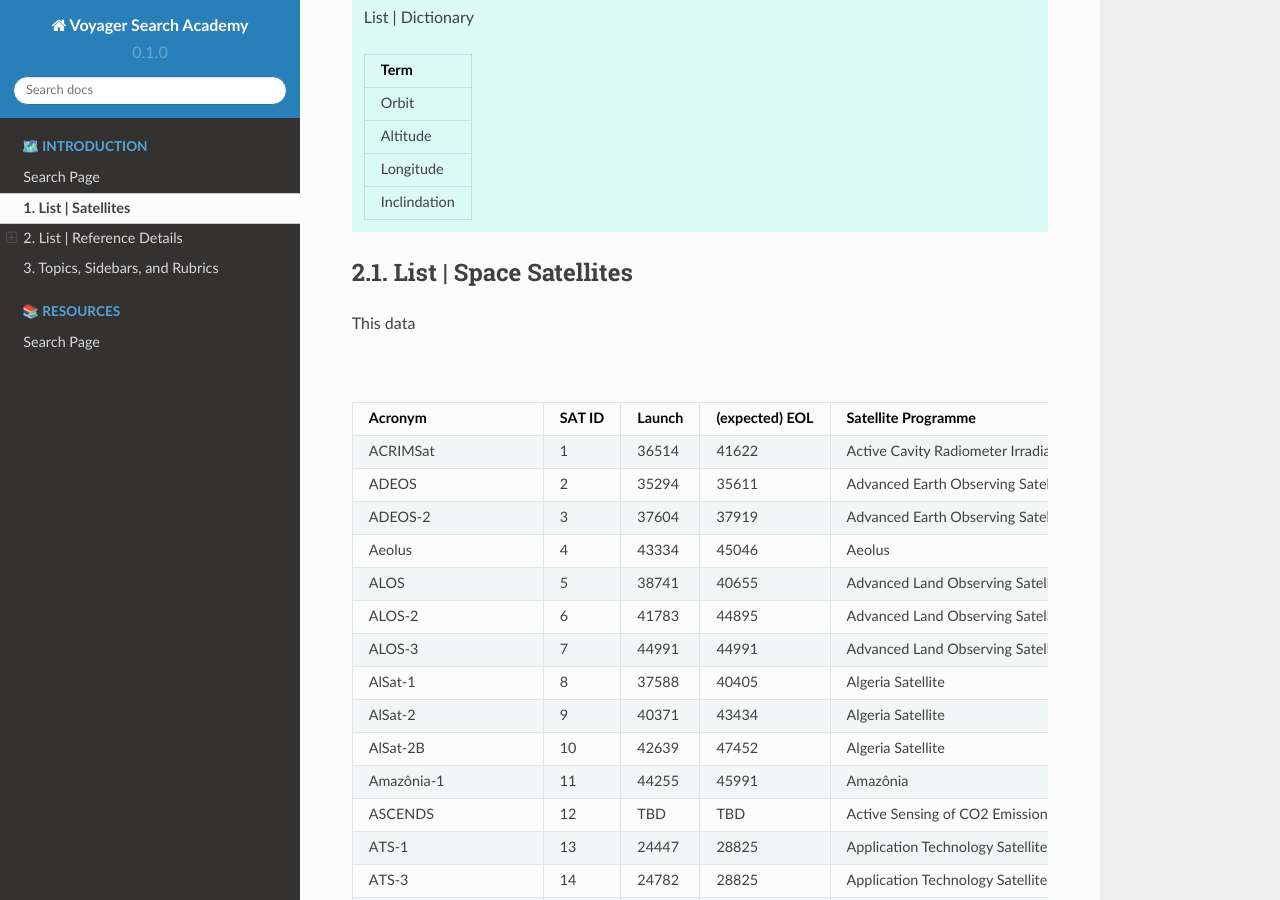
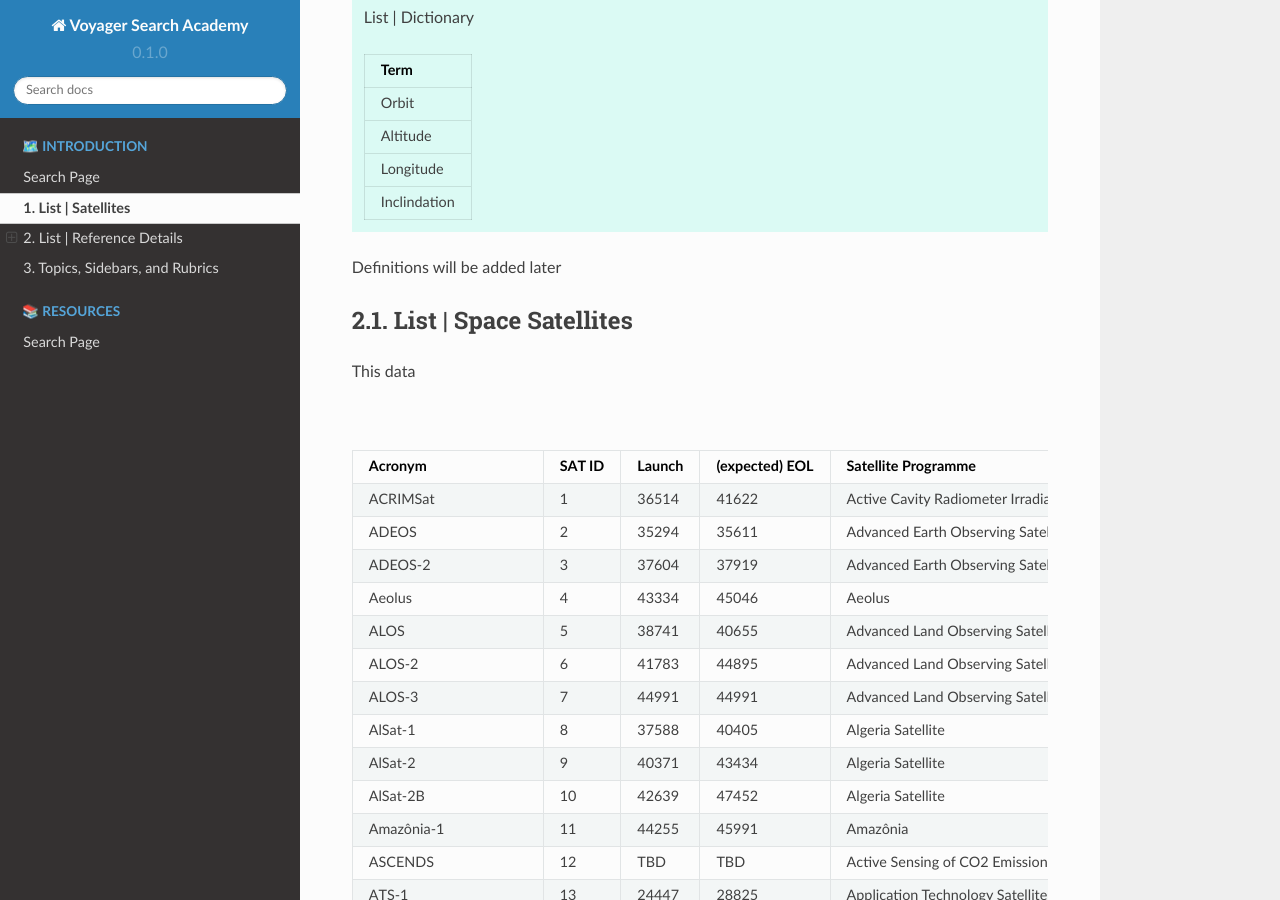
Before and after one commit to voyagersearch/academy, a Sphinx documentation site: the page built from docs/source/references/satellite/satellite.rst, in a window 1280 px wide and 900 px high, scrolled down 842 px. Built offline with Sphinx 7.4.7 and the Read the Docs theme 2.0.0, drawn with Linux system fonts in a browser that asks for light colours; pages that are not in the unit, such as notebooks, are missing from menus.

Commit message:
Update satellite.rst

```diff
--- a/docs/source/references/satellite/satellite.rst
+++ b/docs/source/references/satellite/satellite.rst
@@ -56,6 +56,12 @@ List | Reference Details
     +-----------------------+
 
 
+
+Definitions will be added later
+
+
+
+
 List | Space Satellites
 ~~~~~~~~~
 
```
